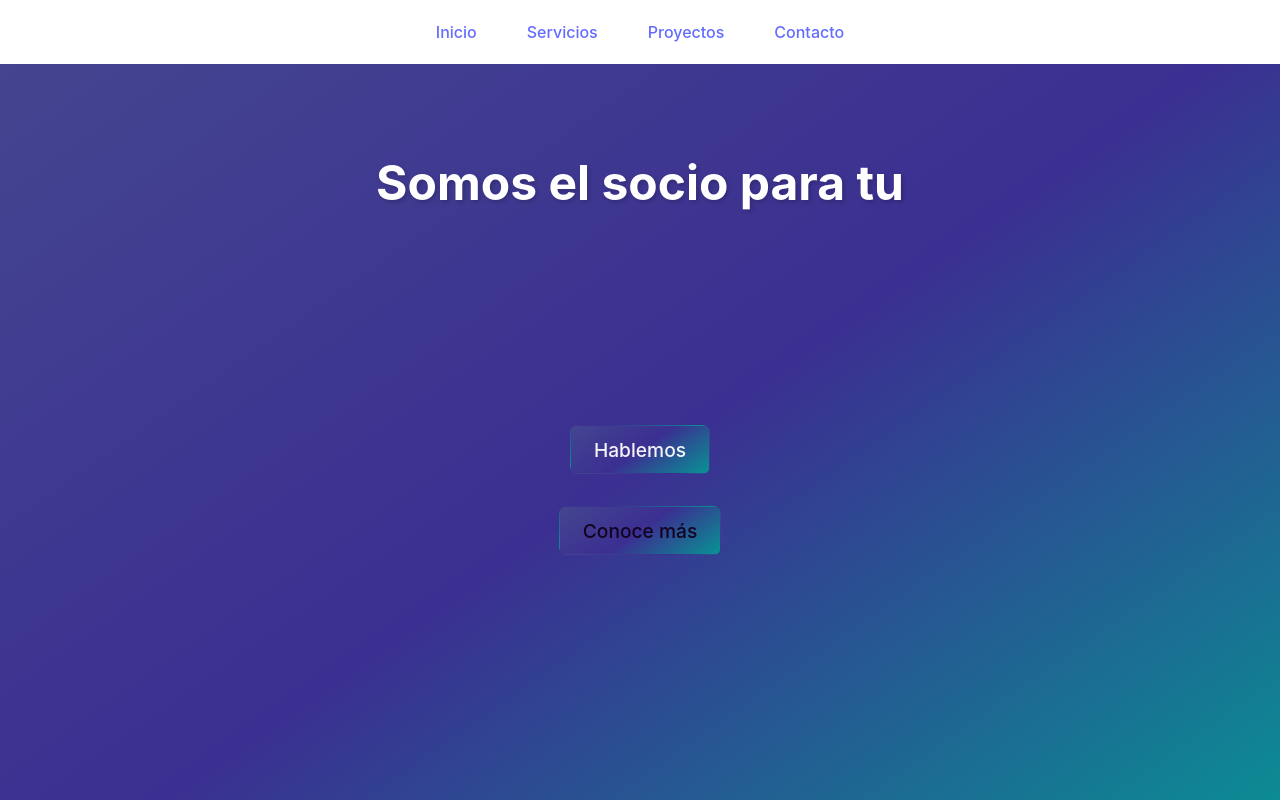
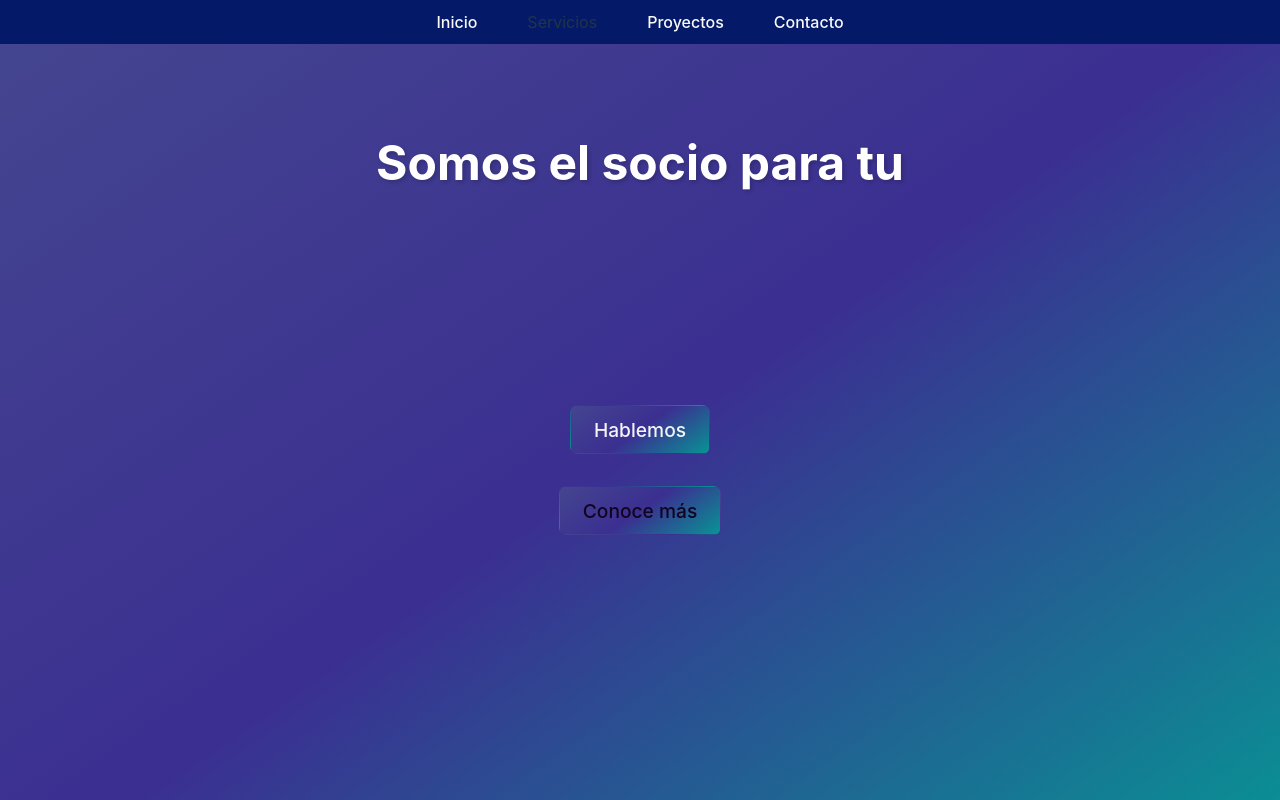
Before and after one commit to VE-logic/landing, a React (Vite) app in the folder Ve-logic/: page / in a window 1280 px wide. Shown: the top 800 px of the page. Built offline with nearby package versions, Linux system fonts and the light colour scheme.

Commit message:
header y nav

```diff
--- a/Ve-logic/src/App.jsx
+++ b/Ve-logic/src/App.jsx
@@ -1,7 +1,7 @@
 //import { useState } from 'react';
 import {BrowserRouter as Router, Routes, Route} from 'react-router-dom'
+import { useState} from 'react';
 import './App.css';
-import Nav from '../src/Components/Nav/Nav';
 import Header from './Components/Header/Header';
 import Proyectos from './Pages/Proyectos/Proyectos';
 // import Form from '../src/Components/Form/Form';
@@ -11,15 +11,18 @@ import Inicio from './Pages/Home/Home';
 import Contacto from './Pages/Contacto/Contacto';
 import Servicios from './Pages/Servicios/Servicios';
 
-function App() {
+const App = () => {
+  const [servicioSeleccionado, setServicioSeleccionado] = useState('');
 
   return (
     <Router>
-      <Header />
-      <Nav/>
+      <Header onServicioSeleccionado={setServicioSeleccionado} />
       <Routes>
         <Route path="/" exact element={<Inicio/>} />
-        <Route path="/Servicios" element={<Servicios/>} />
+        <Route
+          path="/servicios"
+          element={<Servicios servicioSeleccionado={servicioSeleccionado} />}
+        />
         <Route path="/Proyectos" element={<Proyectos/>} />
         <Route path="/contacto" element={<Contacto />} />
       </Routes>
@@ -28,6 +31,8 @@ function App() {
 
     </Router>
   )
-}
+};
+
+
 
 export default App
--- a/Ve-logic/src/Components/Header/Header.jsx
+++ b/Ve-logic/src/Components/Header/Header.jsx
@@ -1,5 +1,17 @@
-export default function Header() {
+import Nav from '../Nav/Nav';
+import './Header.css';
+import PropTypes from 'prop-types';
+
+const Header = ({ onServicioSeleccionado }) => {
   return (
-    <div></div>
-  )
-}
+    <header className="header">
+      <Nav onServicioSeleccionado={onServicioSeleccionado} />
+    </header>
+  );
+};
+
+Header.propTypes = {
+    onServicioSeleccionado: PropTypes.func.isRequired,
+};
+
+export default Header;
--- a/Ve-logic/src/Components/Nav/Nav.css
+++ b/Ve-logic/src/Components/Nav/Nav.css
@@ -1,36 +1,43 @@
-.Nav-titulo{
-    color:aqua;
-    font-size: 2rem;
+ul {
+    list-style: none;
+    padding: 0;
+    margin: 0;
+    display: flex;
+    gap: 50px;
+}
+
+.menuDesplegable {
+    position: absolute;
+    top: calc(100% + 10px);
+    /* Justo debajo del elemento padre */
+    left: 0;
+    background-color: rgb(4, 26, 104);
+    box-shadow: 0 2px 5px rgba(0, 0, 0, 0.1);
+    z-index: 1000;
+    min-width: 200px;
+    padding: 0.5rem 0;
+    display: flex;
+    flex-direction: column;
+}
+
+.menuDesplegable li {
+    padding: 0.5rem 1rem;
+}
+
+.menuDesplegable a {
+    color: rgb(76, 145, 249);
+    text-decoration: none;
 }
 
 .nav {
     display: flex;
-    justify-content:center;
-    background-color: white;
-    gap:50px;
-    padding: 20px 20px;
-    box-shadow: 0 2px 5px rgba(0, 0, 0, 0.1);
+    justify-content: center;
+    background-color: rgb(4, 26, 104);
+    gap: 50px;
+    padding: 10px 20px;
+    position: relative;
 }
 
-.nav-links {
-    display: flex;
-    gap: 20px;
-    list-style: none;
-    margin: 0;
-
+.desplegable {
+    position: relative;
 }
-
-.nav-links li {
-    font-size: 1rem;
-}
-
-.nav-links a {
-    text-decoration: none;
-    color: #333;
-    font-weight: 500;
-    transition: color 0.3s;
-}
-
-.nav-links a:hover {
-    color: #0A74DA;
-}
--- a/Ve-logic/src/Components/Nav/Nav.jsx
+++ b/Ve-logic/src/Components/Nav/Nav.jsx
@@ -1,13 +1,59 @@
 import { Link } from 'react-router-dom';
+import { useState } from 'react';
+import PropTypes from 'prop-types';
 import './Nav.css';
 
-export default function Nav() {
+const Nav = ({ onServicioSeleccionado }) => {
+    const [menuVisible, setMenuVisible] = useState(false);
+
     return (
-    <nav className="nav">
-            <Link to="/">Inicio</Link>
-            <Link to="/servicios">Servicios</Link>
-            <Link to="/proyectos">Proyectos</Link>
-            <Link to="/contacto">Contacto</Link>
-    </nav>
+        <nav className="nav">
+            <ul>
+                <li><Link to="/">Inicio</Link></li>
+                <li
+                    className="desplegable"
+                    onMouseEnter={() => setMenuVisible(true)}
+                    onMouseLeave={() => setMenuVisible(false)}
+                >
+                    <span>Servicios</span>
+                    {menuVisible && (
+                        <ul className="menuDesplegable">
+                            <li>
+                                <Link
+                                    to="/servicios"
+                                    onClick={() => onServicioSeleccionado('diseñoWeb')}
+                                >
+                                    Diseño Web
+                                </Link>
+                            </li>
+                            <li>
+                                <Link
+                                    to="/servicios"
+                                    onClick={() => onServicioSeleccionado('desarrolloWeb')}
+                                >
+                                    Desarrollo Web
+                                </Link>
+                            </li>
+                            <li>
+                                <Link
+                                    to="/servicios"
+                                    onClick={() => onServicioSeleccionado('marketingDigital')}
+                                >
+                                    Marketing Digital
+                                </Link>
+                            </li>
+                        </ul>
+                    )}
+                </li>
+                <li><Link to="/proyectos">Proyectos</Link></li>
+                <li><Link to="/contacto">Contacto</Link></li>
+            </ul>
+        </nav>
     );
 };
+
+Nav.PropTypes = {
+    onServicioSeleccionado: PropTypes.func.isRequired,
+}
+
+export default Nav;
--- a/Ve-logic/src/Pages/Servicios/Servicios.jsx
+++ b/Ve-logic/src/Pages/Servicios/Servicios.jsx
@@ -1,21 +1,27 @@
-import DesarrolloSoftware from '../../Components/Servicios/DesarrolloSoftware/DesarrolloSoftware';
-import DiseñoWeb from '../../Components/Servicios/DisenioWeb/DisenioWeb';
-import MktDigital from '../../Components/Servicios/MktDigital/MktDigital';
-
-const Servicios =() => {
+import PropTypes from 'prop-types';
+const Servicios = ({ servicioSeleccionado }) => {
+  const renderComponente = () => {
+    switch (servicioSeleccionado) {
+      case 'diseñoWeb':
+        return <h2>Diseño Web - Detalles del servicio</h2>;
+      case 'desarrolloWeb':
+        return <h2>Desarrollo Web - Detalles del servicio</h2>;
+      case 'marketingDigital':
+        return <h2>Marketing Digital - Detalles del servicio</h2>;
+      default:
+        return <h2>Selecciona un servicio para ver más detalles</h2>;
+    }
+  };
 
   return (
-    <section className="servicios">
-      <h2>Página de Servicios</h2>
-      <div>
-        <DiseñoWeb/>
-        <DesarrolloSoftware/>
-        <MktDigital/>
-      </div>
-
-
-    </section>
+    <div className="servicios-contenido">
+      {renderComponente()}
+    </div>
   );
 };
 
+Servicios.propTypes = {
+  servicioSeleccionado: PropTypes.string.isRequired,
+};
+
 export default Servicios;
--- a/Ve-logic/src/index.css
+++ b/Ve-logic/src/index.css
@@ -15,7 +15,7 @@
 
 a {
   font-weight: 500;
-  color: #646cff;
+  color: #f9f9f9;
   text-decoration: inherit;
 }
 a:hover {
```
